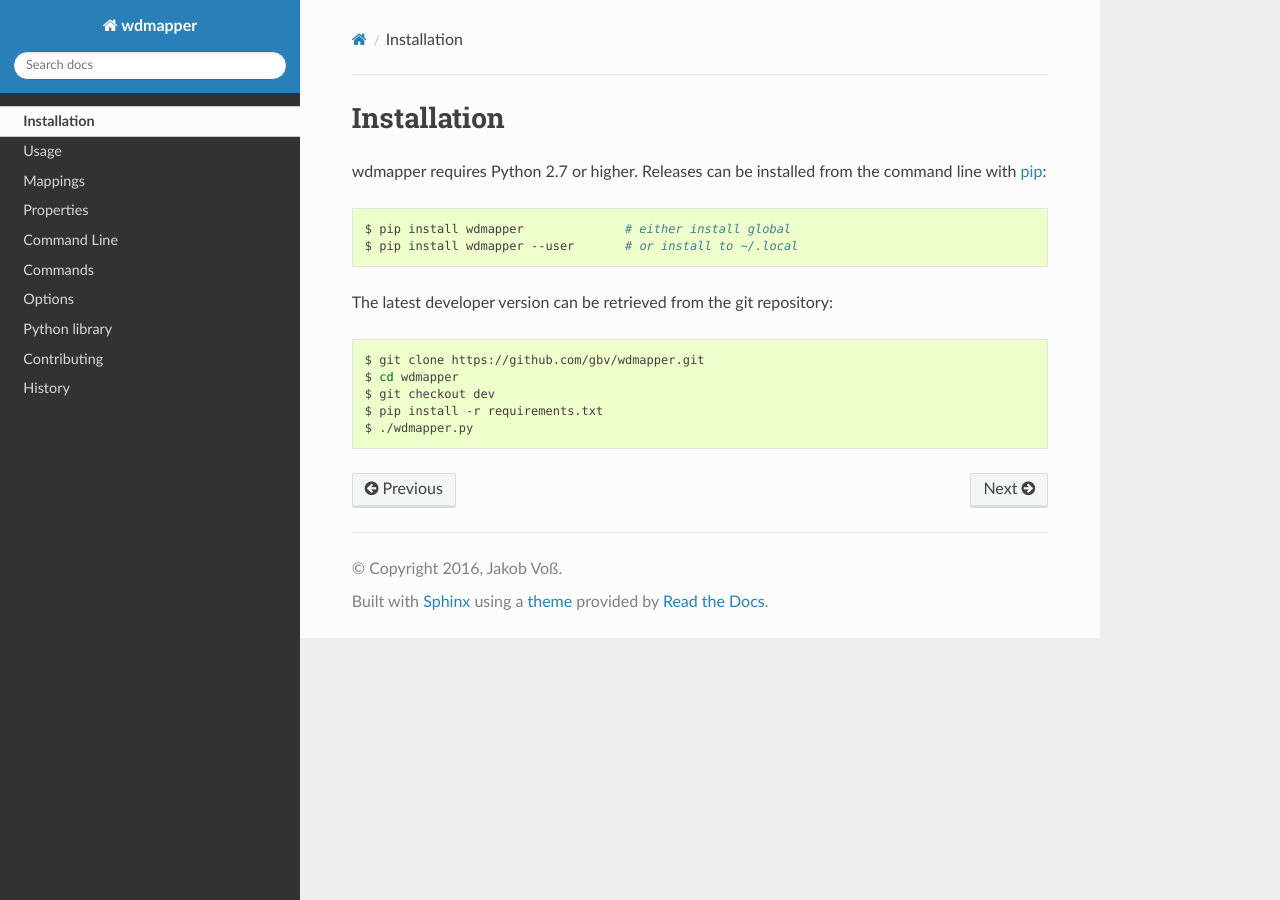
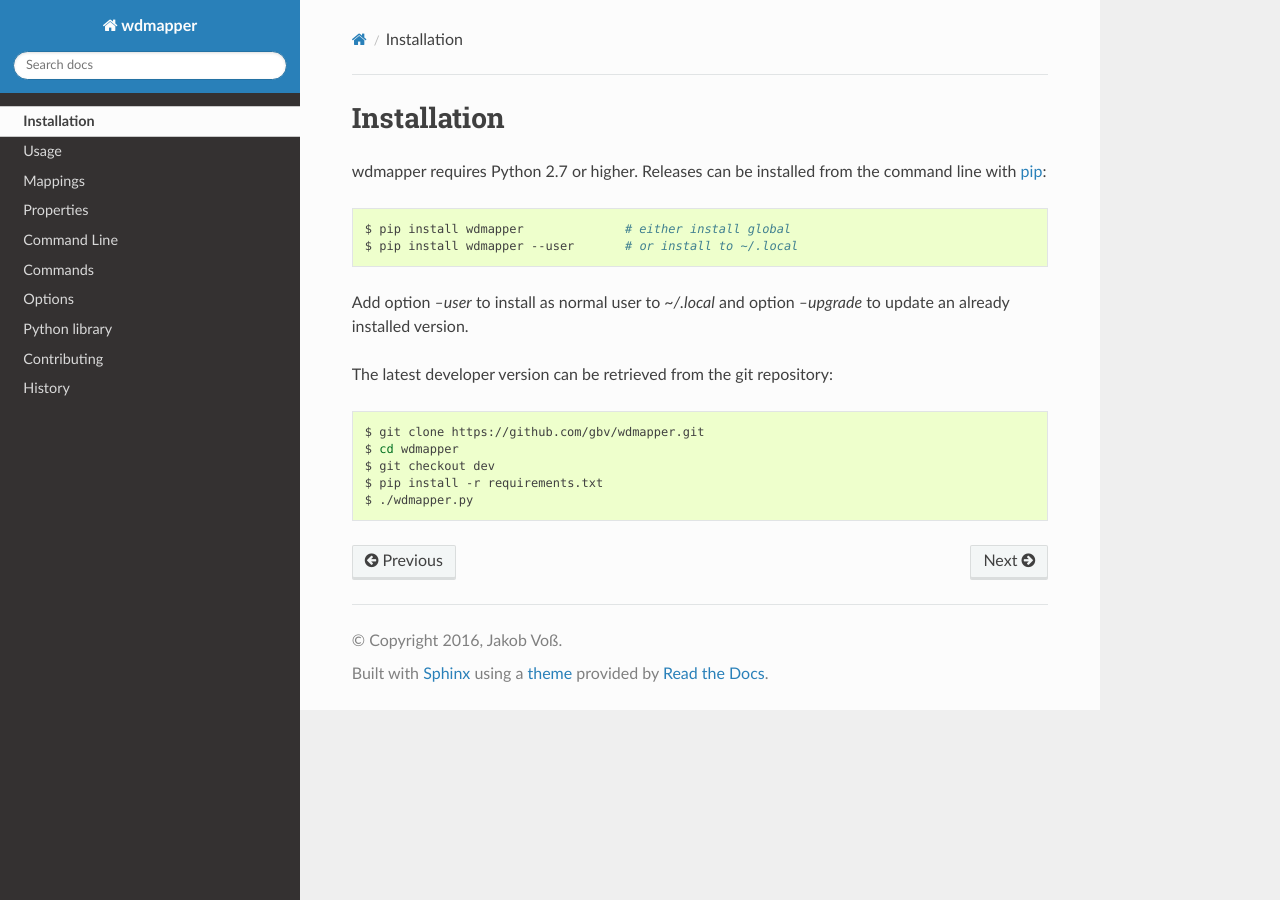
Before and after one commit to gbv/wdmapper, a Sphinx documentation site: the page built from docs/installation.rst, in a window 1280 px wide. Built offline with Sphinx 7.4.7 and the Read the Docs theme 2.0.0, drawn with Linux system fonts in a browser that asks for light colours.

Commit message:
Document proper installation (#29)

```diff
--- a/README.rst
+++ b/README.rst
@@ -33,6 +33,9 @@ Installation
 
     $ pip install wdmapper
 
+Add option `--user` to install as non-root and option `--upgrade` to update an
+already installed version.
+
 Usage
 ~~~~~
 
--- a/docs/installation.rst
+++ b/docs/installation.rst
@@ -9,6 +9,9 @@ command line with `pip <https://pip.pypa.io/>`__:
     $ pip install wdmapper              # either install global
     $ pip install wdmapper --user       # or install to ~/.local
 
+Add option `--user` to install as normal user to `~/.local` and option
+`--upgrade` to update an already installed version.
+
 The latest developer version can be retrieved from the git repository:
 
 .. code:: shell
```
